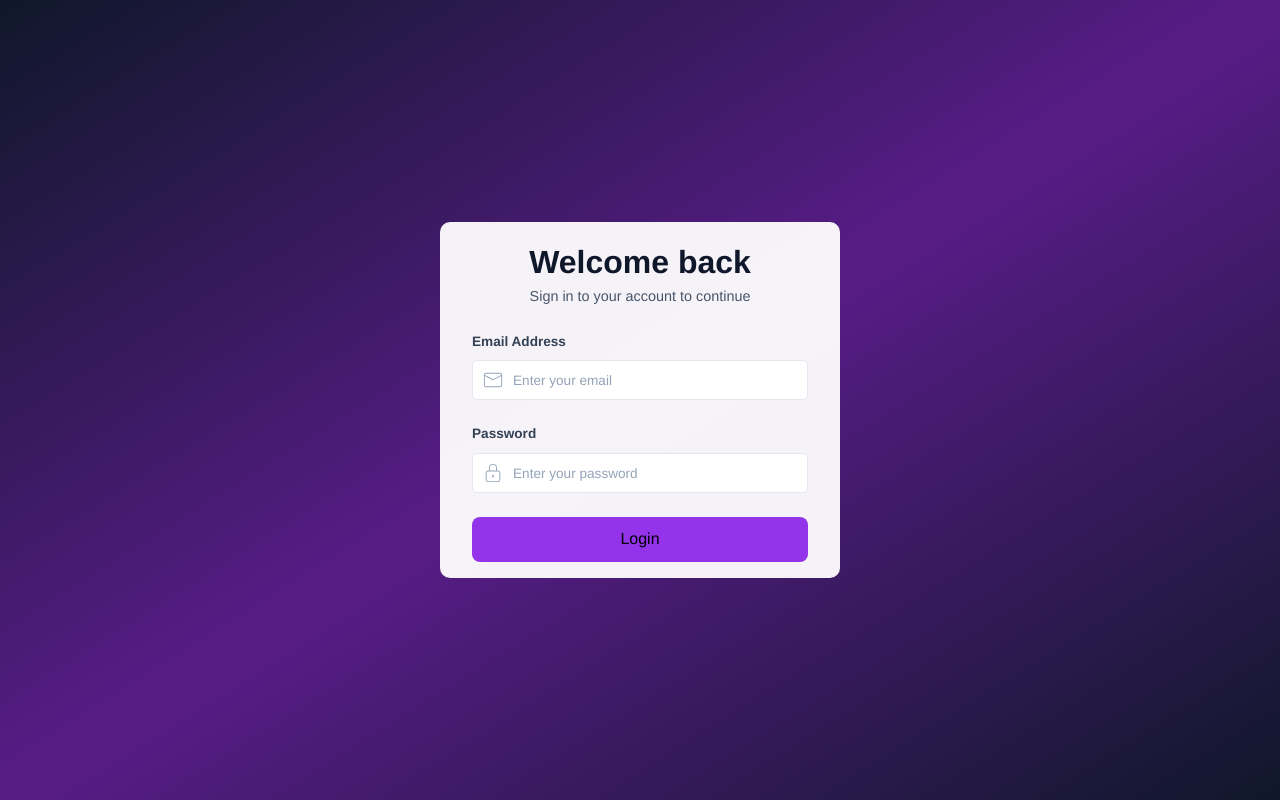
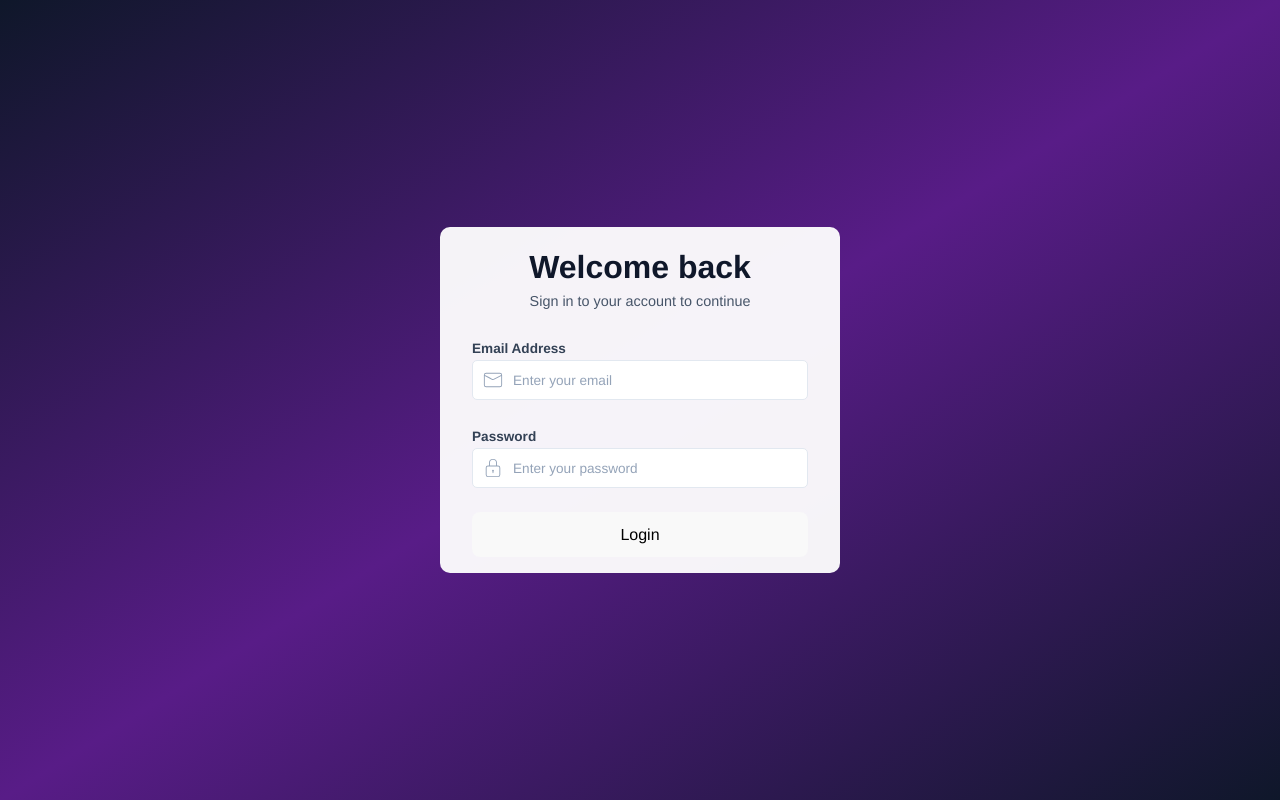
Before and after one commit to left-no-crumbz/simple-react-login, a React (Vite) app: page / in a window 1280 px wide. Built offline with nearby package versions, Linux system fonts and the light colour scheme.

Commit message:
feat: Add more components and navigation

```diff
--- /dev/null
+++ b/src/components/Input.jsx
@@ -0,0 +1,18 @@
+export default function Input(props) {
+    const Icon = props.icon;
+    return (
+        <>
+            <label htmlFor={props.id}>{props.label}</label>
+            <div className="custom-input">
+                <Icon className='icon' />
+                <input
+                    id={props.id}
+                    name={props.name}
+                    type={props.type}
+                    placeholder={props.placeholder}
+                    value={props.value}
+                    onChange={props.onChange} />
+            </div>
+        </>
+    );
+}
--- /dev/null
+++ b/src/components/SubmitButton.jsx
@@ -0,0 +1,7 @@
+export default function SubmitButton(props) {
+    return (
+        <button type="submit">
+            {props.label}
+        </button>
+    );
+};
--- a/src/pages/LoginPage.jsx
+++ b/src/pages/LoginPage.jsx
@@ -1,25 +1,25 @@
-import '../styles/LoginPage.css';
+import "../styles/LoginPage.css";
 import { CiMail } from "react-icons/ci";
 import { CiLock } from "react-icons/ci";
+import { useNavigate } from "react-router";
+import { useState } from "react";
+import Input from "../components/Input.jsx";
+import SubmitButton from "../components/SubmitButton.jsx";
 
-function Input(props) {
-    const Icon = props.icon;
-    return (
-        <>
-            <label htmlFor={props.id}>{props.label}</label>
-            <div className="custom-input">
-                <Icon className='icon' />
-                <input
-                    id={props.id}
-                    name={props.name}
-                    type={props.type}
-                    placeholder={props.placeholder} />
-            </div>
-        </>
-    );
+function LoginPage() {
+    const navigate = useNavigate();
+    const [email, setEmail] = useState("");
+    const [password, setPassword] = useState("");
+
+    function handleSubmit(e) {
+        e.preventDefault();
+        if (email.trim() && password.trim()) {
+            navigate("/landing");
+        } else {
+            alert("Please fill in both fields.");
+        }
     }
 
-function LoginPage() {
     return (
         <>
 
@@ -28,7 +28,7 @@ function LoginPage() {
                 <h2 id='title'>Welcome back</h2>
                 <p id='subtitle'>Sign in to your account to continue</p>
 
-
+                <form onSubmit={handleSubmit}>
                     <Input
                         label="Email Address"
                         icon={CiMail}
@@ -36,6 +36,8 @@ function LoginPage() {
                         name="email-address"
                         type="email"
                         placeholder="Enter your email"
+                        value={email}
+                        onChange={(e) => setEmail(e.target.value)}
                     />
 
                     <br />
@@ -47,11 +49,16 @@ function LoginPage() {
                         name="password"
                         type="password"
                         placeholder="Enter your password"
+                        value={password}
+                        onChange={(e) => setPassword(e.target.value)}
                     />
 
                     <br />
 
-                <button type="submit">Login</button>
+                    <SubmitButton label="Login"/>
+                </form>
+
+
             </div>
 
         </>
--- a/src/styles/LoginPage.css
+++ b/src/styles/LoginPage.css
@@ -95,6 +95,7 @@ h1, h2, h3, h4, h5, h6 {
     input {
         width: 100%;
         background-color: white;
+        color: var(--slate-900);
         height: 40px;
         border-radius: 5px;
         border: 1px var(--slate-200) solid;
@@ -108,11 +109,17 @@ h1, h2, h3, h4, h5, h6 {
     }
 
     button {
-        background-color: var(--purple-600);
+        width: 100%;
     }
 
     button:hover {
         background-color: var(--purple-700);
+    }
+
+    .link {
+        color: white;
+        text-decoration: none;
+        font-weight: 600;
     }
 }
 
```
Lines whose indentation alone changed are shown as unchanged.
